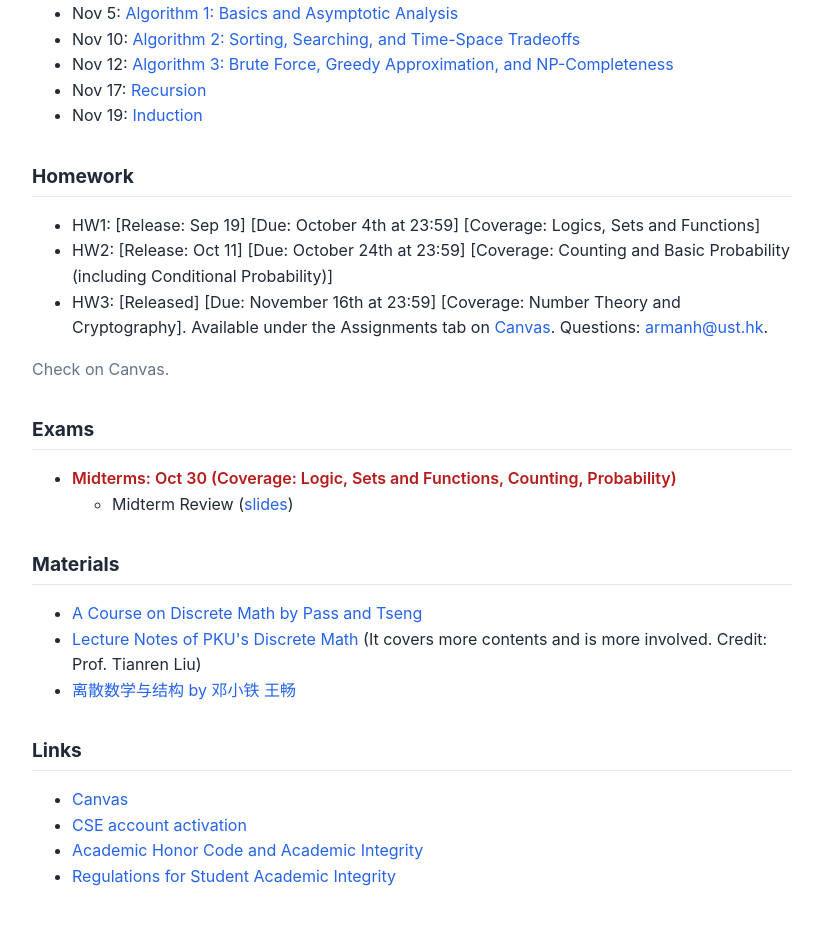
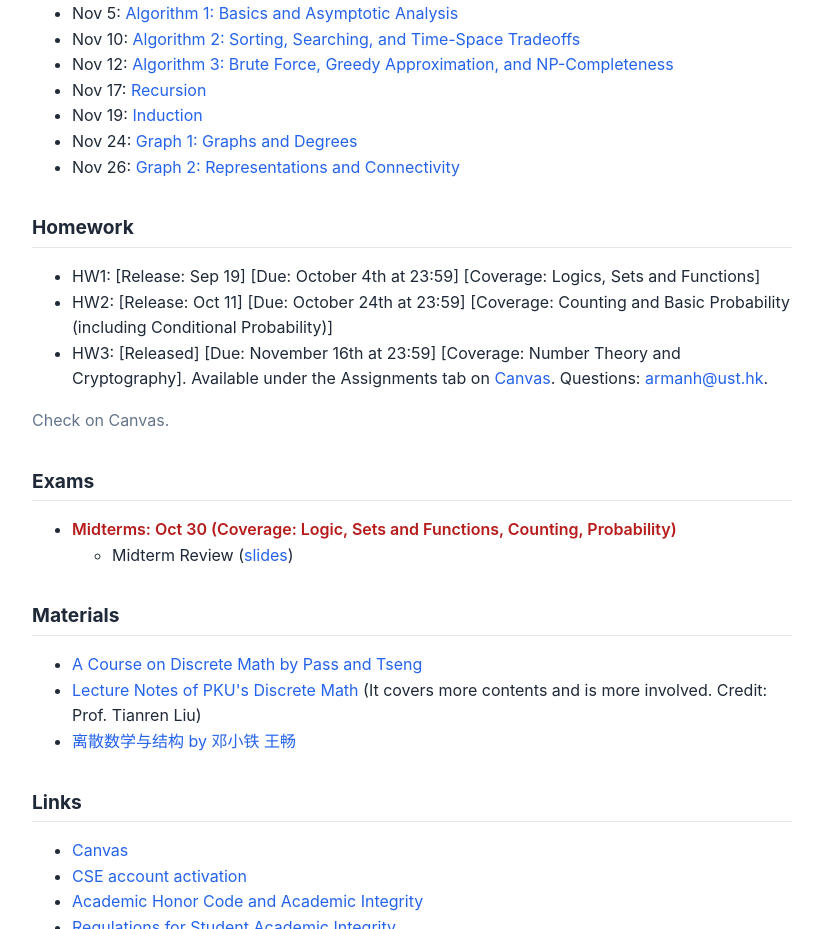
Before and after one commit to wuwuz/wuwuz.github.io, a plain HTML site: page COMP2711/index.html in a window 1280 px wide. Shown: the part 3118-4047 px from the top of the page, without its empty margins (228-1051 px from the left). Drawn offline with Linux system fonts and the light colour scheme.

Commit message:
Add November 24 and 26 graph lecture recordings

```diff
--- a/COMP2711/index.html
+++ b/COMP2711/index.html
@@ -209,6 +209,8 @@
         <li>Nov 12: <a href="https://rvcmedia.ust.hk/media/?path=26FA_COMP2711-L3_261112_scc369YFsG">Algorithm 3: Brute Force, Greedy Approximation, and NP-Completeness</a></li>
         <li>Nov 17: <a href="https://rvcmedia.ust.hk/media/?path=26FA_COMP2711-L3_261117_r9DZY0VMkt">Recursion</a></li>
         <li>Nov 19: <a href="https://rvcmedia.ust.hk/media/?path=26FA_COMP2711-L3_261119_SEFqBfkqlW">Induction</a></li>
+        <li>Nov 24: <a href="https://rvcmedia.ust.hk/media/?path=26FA_COMP2711-L3_261124_GjA5kBuWlP">Graph 1: Graphs and Degrees</a></li>
+        <li>Nov 26: <a href="https://rvcmedia.ust.hk/media/?path=26FA_COMP2711-L3_261126_BULjlfQVOS">Graph 2: Representations and Connectivity</a></li>
     </ul>
 
     <h2>Homework</h2>
```
